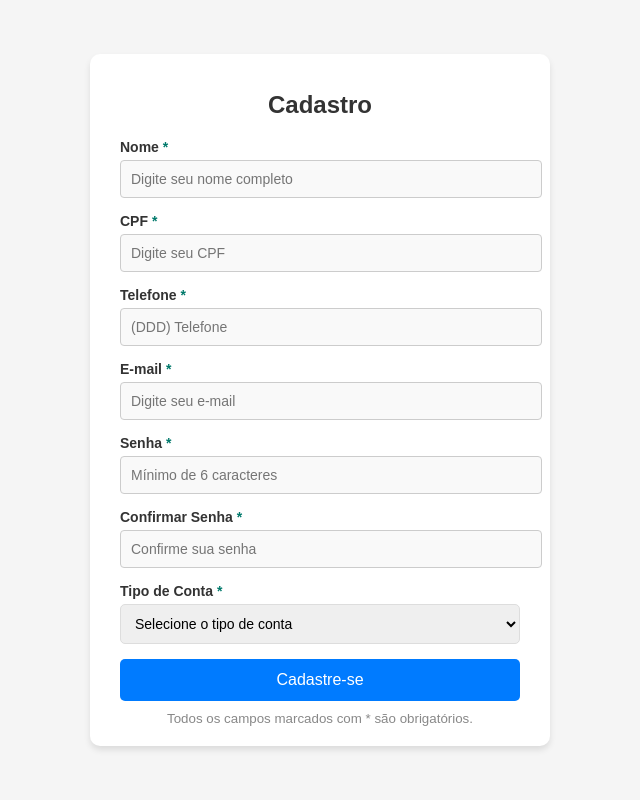
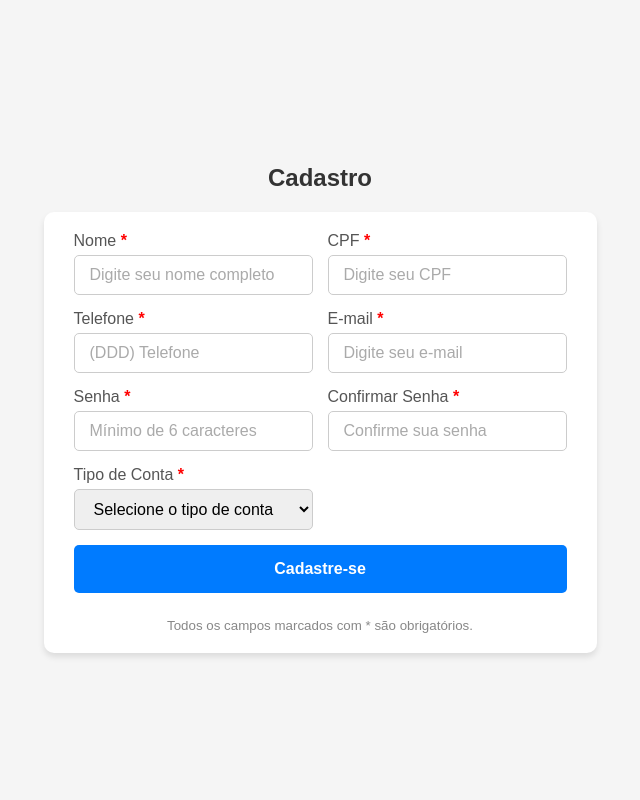
Before and after one commit to proglogic1/banco_turma_noite_senac, a Django app: page /cadastro/ in a window 1280 px wide. Shown: the whole page, without its empty margins (320-960 px from the left). Run offline with Django 5.2, Linux system fonts and the light colour scheme.

Commit message:
coisas que fiz hj, atualização do html

```diff
--- a/banco/forms.py
+++ b/banco/forms.py
@@ -40,4 +40,4 @@ class SaldoForm(forms.Form):
 class ClienteAlterarForm(forms.ModelForm):
     class Meta:
         model = Cliente
-        fields = ['nome', 'cpf', 'telefone', 'email']
+        fields = [ 'telefone', 'email']
--- a/banco/templates/clientes/cadastro.html
+++ b/banco/templates/clientes/cadastro.html
@@ -8,84 +8,6 @@
     <title>Cadastro</title>
     <link rel="stylesheet" href="{% static 'css/stylecadastro.css' %}">
     <style>
-        body {
-            font-family: 'Arial', sans-serif;
-            background-color: #f5f5f5;
-            margin: 0;
-            padding: 0;
-            display: flex;
-            justify-content: center;
-            align-items: center;
-            height: 100vh;
-        }
-
-        .form-container {
-            background: #fff;
-            border-radius: 10px;
-            box-shadow: 0 4px 6px rgba(0, 0, 0, 0.1);
-            padding: 20px 30px;
-            width: 100%;
-            max-width: 400px;
-        }
-
-        h1 {
-            text-align: center;
-            margin-bottom: 20px;
-            font-size: 24px;
-            color: #333;
-        }
-
-        .form-group {
-            margin-bottom: 15px;
-        }
-
-        label {
-            display: block;
-            margin-bottom: 5px;
-            font-weight: bold;
-            color: #555;
-        }
-
-        label span {
-            color: red;
-        }
-
-        input, select {
-            width: 100%;
-            padding: 10px;
-            font-size: 14px;
-            border: 1px solid #ddd;
-            border-radius: 5px;
-            outline: none;
-            transition: border-color 0.3s ease;
-        }
-
-        input:focus, select:focus {
-            border-color: #007bff;
-        }
-
-        .submit-button {
-            width: 100%;
-            padding: 12px;
-            font-size: 16px;
-            background-color: #007bff;
-            color: #fff;
-            border: none;
-            border-radius: 5px;
-            cursor: pointer;
-            transition: background-color 0.3s ease;
-        }
-
-        .submit-button:hover {
-            background-color: #0056b3;
-        }
-
-        .form-container small {
-            display: block;
-            margin-top: 10px;
-            text-align: center;
-            color: #888;
-        }
     </style>
 </head>
 <body>
@@ -99,7 +21,7 @@
             </div>
             <div class="form-group">
                 <label for="cpf">CPF <span>*</span></label>
-                <input type="text" id="cpf" name="cpf" placeholder="Digite seu CPF" required>
+                <input type="text" id="cpf" name="cpf" placeholder="Digite seu CPF" required maxlength="14" oninput="this.value = this.value.replace(/\D/g, '').replace(/(\d{3})(\d)/, '$1.$2').replace(/(\d{3})\.(\d{3})(\d)/, '$1.$2.$3').replace(/(\d{3})\.(\d{3})\.(\d{3})(\d{1,2})$/, '$1.$2.$3-$4');">
             </div>
             <div class="form-group">
                 <label for="telefone">Telefone <span>*</span></label>
--- a/banco/templates/clientes/menu.html
+++ b/banco/templates/clientes/menu.html
@@ -34,11 +34,7 @@
                         <i class="bi bi-person-badge"></i> Atualizar Cadastro
                     </a>
                 </div>
-                <div class="col-md-4">
-                    <a href="{% url 'logout' %}" class="btn btn-outline-danger w-100 p-3">
-                        <i class="bi bi-box-arrow-right"></i> Sair
-                    </a>
-                </div>
+
             </div>
         </div>
         <div class="card-footer text-muted">
--- a/static/css/styleCadastro.css
+++ b/static/css/styleCadastro.css
@@ -1,81 +1,103 @@
-
-{
-    box-sizing: border-box;
+/* Estilização geral */
+body {
+    font-family: Arial, sans-serif;
+    background-color: #f5f5f5;
     margin: 0;
-    padding: 0;
-    font-family: Arial, sans-serif;
-}
-
-body {
     display: flex;
     justify-content: center;
     align-items: center;
     height: 100vh;
-    background-color: #f9f9f9;
 }
 
-.form-container {
-    width: 350px;
-    padding: 20px;
-    background-color: #ffffff;
-    border-radius: 8px;
-    box-shadow: 0px 4px 8px rgba(0, 0, 0, 0.1);
+/* Container do formulário */
+form {
+    background-color: #fff;
+    padding: 20px 30px;
+    border-radius: 10px;
+    box-shadow: 0 4px 6px rgba(0, 0, 0, 0.1);
+    max-width: 700px; /* Ajustado para 2 colunas */
+    width: 100%;
+    display: grid;
+    grid-template-columns: repeat(2, 1fr); /* 2 colunas */
+    grid-gap: 15px; /* Espaço entre os campos */
+    box-sizing: border-box;
 }
 
-form {
-    display: flex;
-    flex-direction: column;
+/* Cabeçalho */
+h1 {
+    grid-column: span 2; /* O título ocupa as 2 colunas */
+    text-align: center;
+    color: #333;
+    margin-bottom: 20px;
+    font-size: 24px;
 }
 
-.form-group {
-    margin-bottom: 15px;
+/* Campos de entrada */
+input, select, button {
+    width: 100%;
+    padding: 10px 15px;
+    border-radius: 5px;
+    border: 1px solid #ccc;
+    font-size: 16px;
+    outline: none;
+    box-sizing: border-box;
 }
 
-.form-group label {
-    font-size: 14px;
-    color: #333;
-    margin-bottom: 5px;
-    display: block;
+/* Placeholder visível */
+input::placeholder {
+    color: #aaa;
 }
 
-.form-group label span {
-    color: #00796b; /* Vermelho para o asterisco */
+/* Estilo obrigatório */
+label {
+    display: block;
+    margin-bottom: 5px;
+    color: #555;
 }
 
-.form-group input {
-    width: 100%;
-    padding: 10px;
-    font-size: 14px;
-    border: 1px solid #ccc;
-    border-radius: 4px;
-    background-color: #f9f9f9;
+label span {
+    color: red;
+    font-weight: bold;
 }
 
-.form-group input:focus {
-    border-color: #00796b; /* Cor de foco */
-    outline: none;
+/* Botão de cadastro */
+button {
+    background-color: #007bff;
+    color: #fff;
+    font-weight: bold;
+    cursor: pointer;
+    border: none;
+    padding: 15px;
+    transition: background-color 0.3s ease;
+    grid-column: span 2; /* Botão ocupa as 2 colunas */
 }
 
-.eye-icon {
-    position: absolute;
-    right: 20px;
-    bottom: 35px;
-    cursor: pointer;
-    font-size: 18px;
-    color: #ccc;
+button:hover {
+    background-color: #0056b3;
 }
 
-.submit-button {
-    width: 100%;
-    padding: 12px;
-    font-size: 16px;
-    color: #fff;
-    background-color: #00796b; /* Vermelho do botão */
-    border: none;
-    border-radius: 4px;
-    cursor: pointer;
+/* Mensagem de aviso */
+small {
+    display: block;
+    text-align: center;
+    margin-top: 10px;
+    color: #888;
+    grid-column: span 2; /* Aviso ocupa as 2 colunas */
 }
 
-.submit-button:hover {
-    background-color: #00796b;
+/* Ajuste específico para evitar cortes */
+form input,
+form select {
+    min-width: 0; /* Previne cortes em tamanhos pequenos */
 }
+
+/* Responsividade */
+@media (max-width: 480px) {
+    form {
+        grid-template-columns: 1fr; /* Reduz para 1 coluna em telas pequenas */
+    }
+
+    h1, button, small {
+        grid-column: span 1; /* Ajusta o título, botão e aviso para 1 coluna */
+    }
+}
```
Also changed, not shown: banco/templates/clientes/cadastrar_cliente_old.html (deleted, +0 -60 lines).
